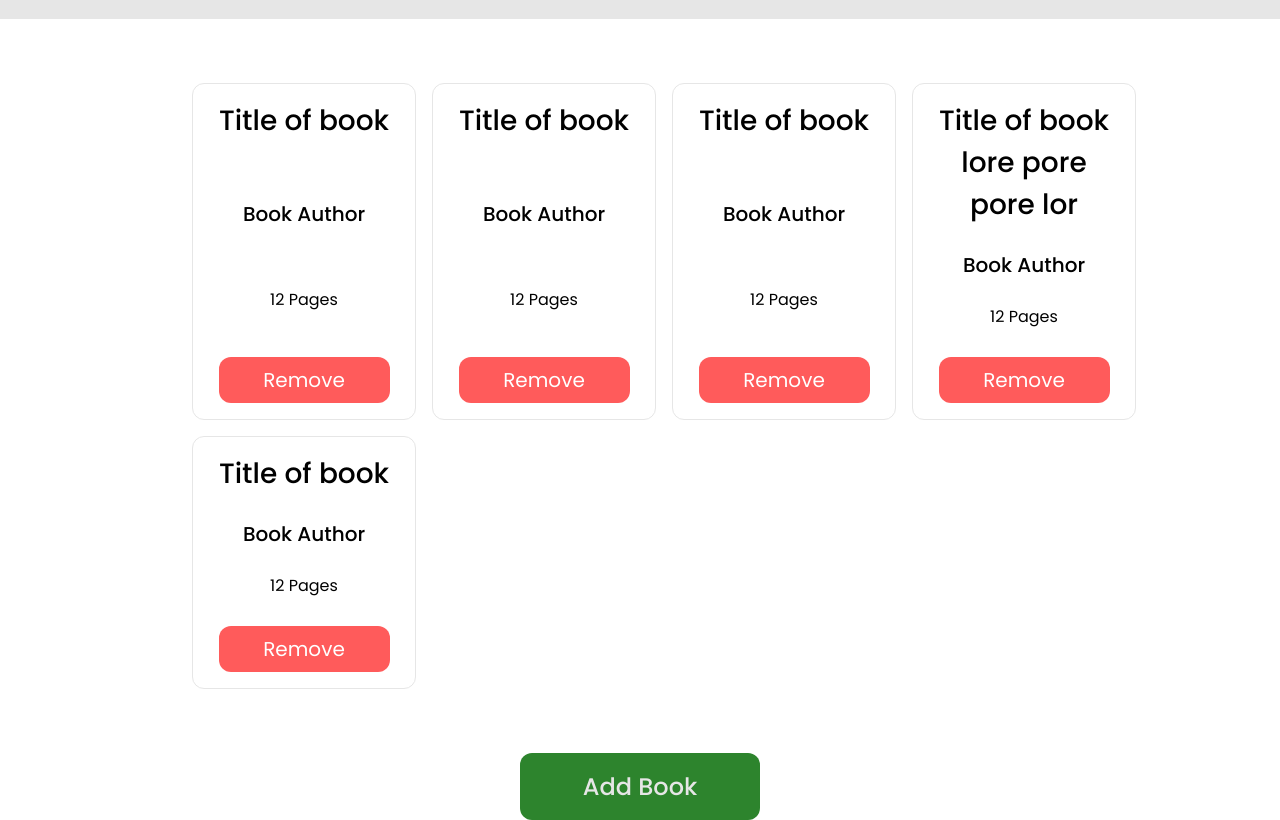
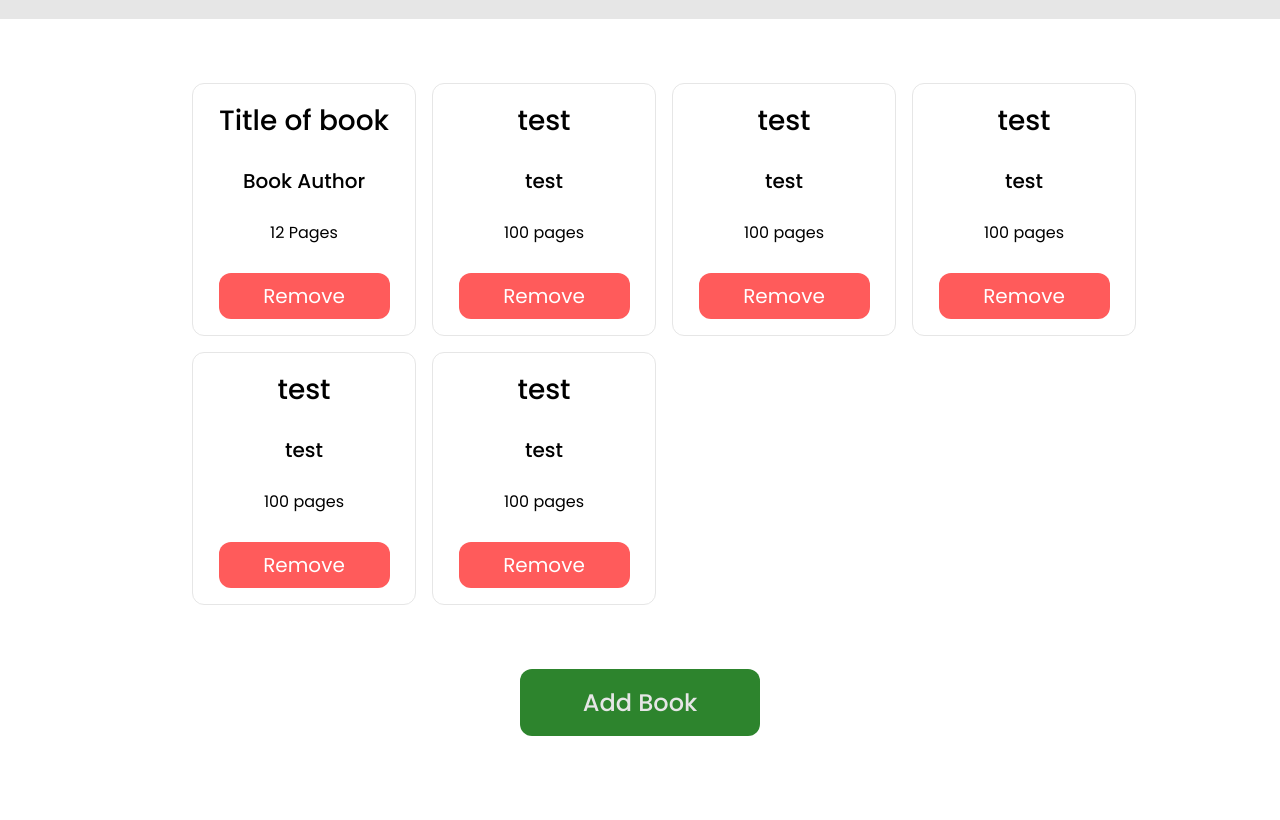
Before and after one commit to Dbeee-Acharya/project-library-theOdinProject, a plain HTML site: page index.html in a window 1280 px wide. Shown: the part 72-892 px from the top of the page. After the commit the page ends 808 px from the top, so only its background shows below. Drawn offline with Linux system fonts and the light colour scheme.

Commit message:
Populate book list frontend from arrayList

```diff
--- a/index.html
+++ b/index.html
@@ -16,78 +16,6 @@
     </header>
 
     <section class="book-list-section">
-        <div class="book">
-            <p class="book-title">
-                Title of book
-            <p>
-
-            <p class="book-author">
-                Book Author
-            <p>
-
-            <p class="book-pages">
-                12 Pages
-            </p>
-
-            <button class="delete-button">
-                Remove
-            </button>
-        </div>
-
-        <div class="book">
-            <p class="book-title">
-                Title of book
-            <p>
-
-            <p class="book-author">
-                Book Author
-            <p>
-
-            <p class="book-pages">
-                12 Pages
-            </p>
-
-            <button class="delete-button">
-                Remove
-            </button>
-        </div>
-
-        <div class="book">
-            <p class="book-title">
-                Title of book
-            <p>
-
-            <p class="book-author">
-                Book Author
-            <p>
-
-            <p class="book-pages">
-                12 Pages
-            </p>
-
-            <button class="delete-button">
-                Remove
-            </button>
-        </div>
-
-        <div class="book">
-            <p class="book-title">
-                Title of book lore pore pore lor
-            <p>
-
-            <p class="book-author">
-                Book Author
-            <p>
-
-            <p class="book-pages">
-                12 Pages
-            </p>
-
-            <button class="delete-button">
-                Remove
-            </button>
-        </div>
-
         <div class="book">
             <p class="book-title">
                 Title of book
--- a/index.js
+++ b/index.js
@@ -15,3 +15,46 @@ closeModalButton.addEventListener("click", ()=>{
     bookListSection.classList.toggle("blur");
     addBookSection.classList.toggle('blur');
 })
+
+
+//constructor for Book object
+function Book(name, author, pages) {
+    this.name = name;
+    this.author = author;
+    this.pages = pages;
+}
+
+const createBookCard = (book) => {
+    const bookCard = document.createElement('div');
+    const bookTitle = document.createElement('p');
+    const bookAuthor = document.createElement('p');
+    const bookPages = document.createElement('p');
+    const removeBookButton = document.createElement('button');
+
+    bookCard.classList.add('book');
+    bookTitle.classList.add('book-title');
+    bookAuthor.classList.add('book-author');
+    bookPages.classList.add('book-pages');
+    removeBookButton.classList.add('delete-button');
+
+    bookTitle.textContent = book.name;
+    bookAuthor.textContent = book.author;
+    bookPages.textContent = `${book.pages} pages`;
+    removeBookButton.textContent = 'Remove';
+
+    bookCard.appendChild(bookTitle);
+    bookCard.appendChild(bookAuthor);
+    bookCard.appendChild(bookPages);
+    bookCard.appendChild(removeBookButton);
+    bookListSection.appendChild(bookCard);
+}
+
+let booksList = []
+
+for (let i=0; i < 5; i++) {
+    let book = new Book("test", "test", 100);
+    booksList.push(book);
+}
+
+booksList.forEach(createBookCard);
+console.log(booksList);
```
